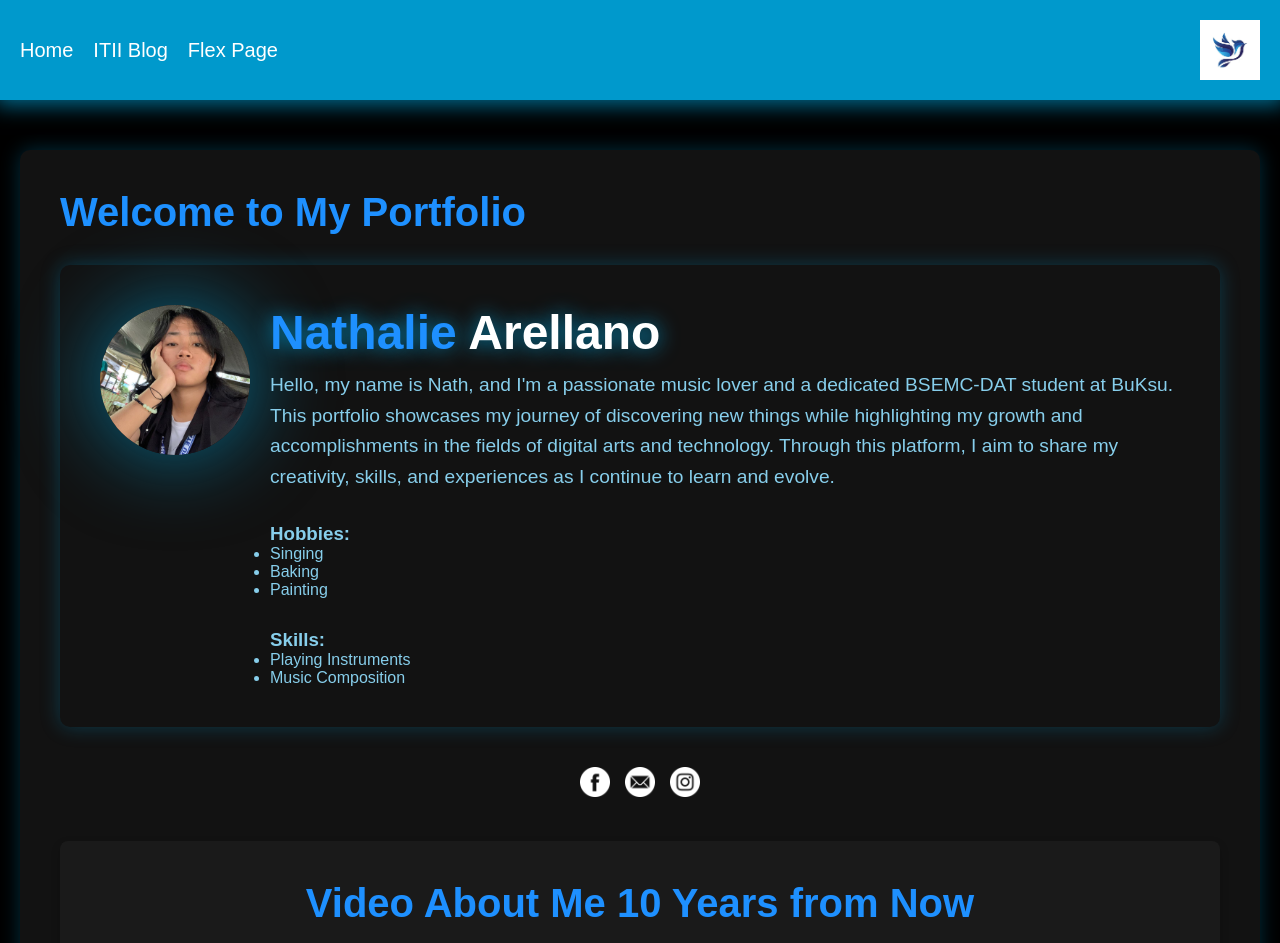
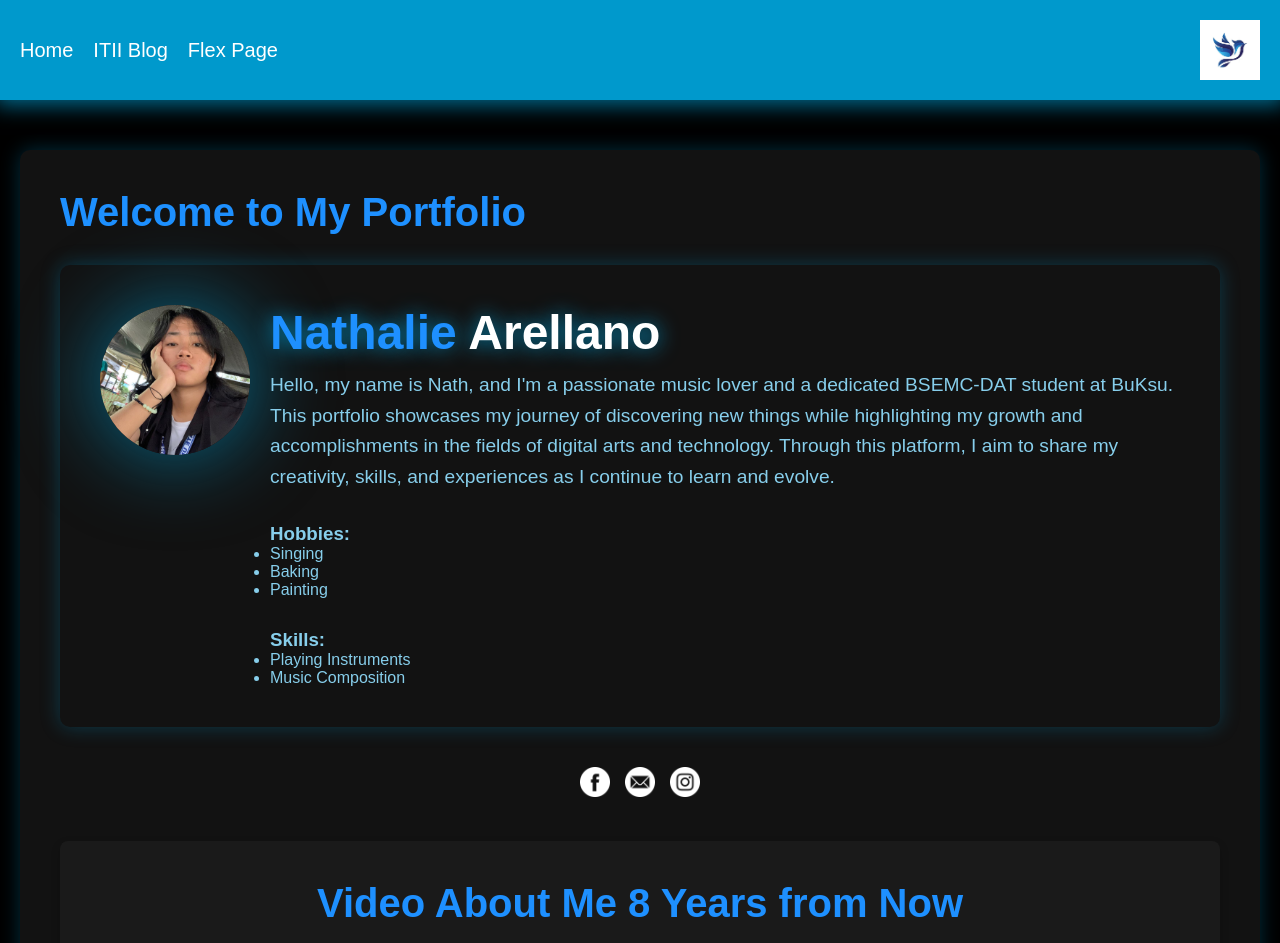
Before and after one commit to nath1017/nath1017.github-nati-swebsite-, a plain HTML site: page index.html in a window 1280 px wide. Shown: the top 943 px of the page. Drawn offline with Linux system fonts and the light colour scheme.

Commit message:
Update index.html

```diff
--- a/index.html
+++ b/index.html
@@ -342,7 +342,7 @@
             </div>
 
             <section id="video-section" class="video">
-        <h2>Video About Me 10 Years from Now</h2>
+        <h2>Video About Me 8 Years from Now</h2>
         <video width="600" controls>
             <source src="vlog.np4" type="video/mp4">
             Your browser does not support the video tag.
```
